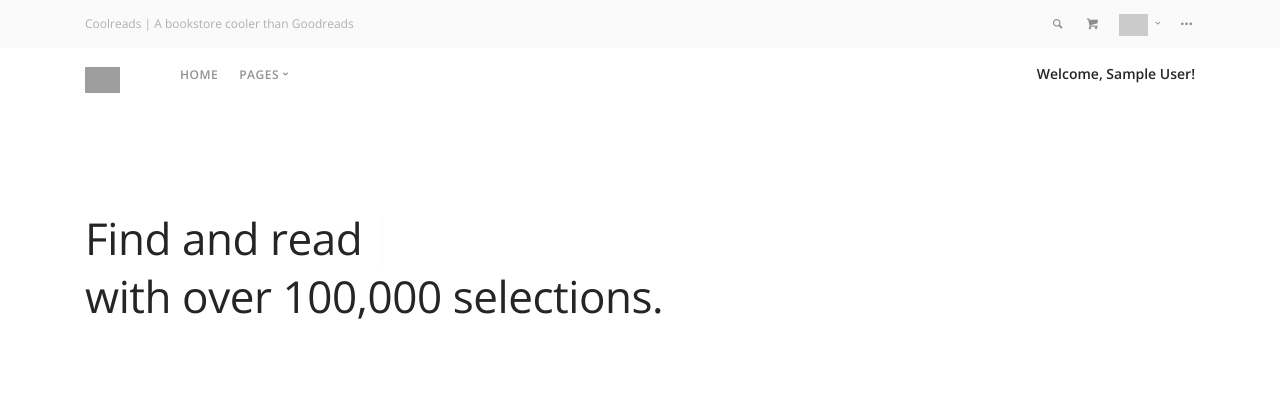
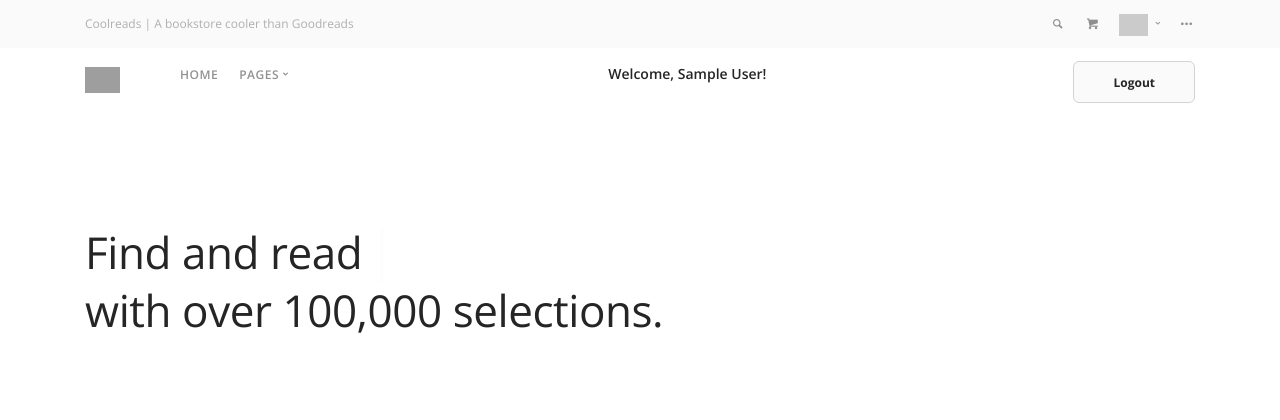
Before and after one commit to liying-kwa/SUTD-50.043-Database-and-Big-Data-Systems-Project, a Flask app: page / in a window 1280 px wide. Shown: the top 420 px of the page. Run offline with Flask 2, Linux system fonts and the light colour scheme; the visitor is signed in with stand-in values (Sample User, id 1); data that the repository does not hold is empty; some libraries are stand-ins or nearby versions; some web fonts are replaced; grey boxes are pictures that could not be loaded.

Commit message:
Added logout button in navigation bar

```diff
--- a/Production/templates/navbar.html
+++ b/Production/templates/navbar.html
@@ -98,7 +98,16 @@
                     </div>
                     <!--end module-->
                     {% if session['user'] %}
-                        <h5>Welcome, {{ session['user']['name'] }}!</h5>
+                        <div class="modal-instance">
+                            <h5>Welcome, {{ session['user']['name'] }}!</h5>
+                        </div>
+                        <div class="modal-instance">
+                            <a class="btn btn--secondary" href="/user/signout">
+                                <span class="btn__text">
+                                    Logout
+                                </span>
+                            </a>
+                        </div>
 
                     {% else %}
                         <div class="bar__module">
```
